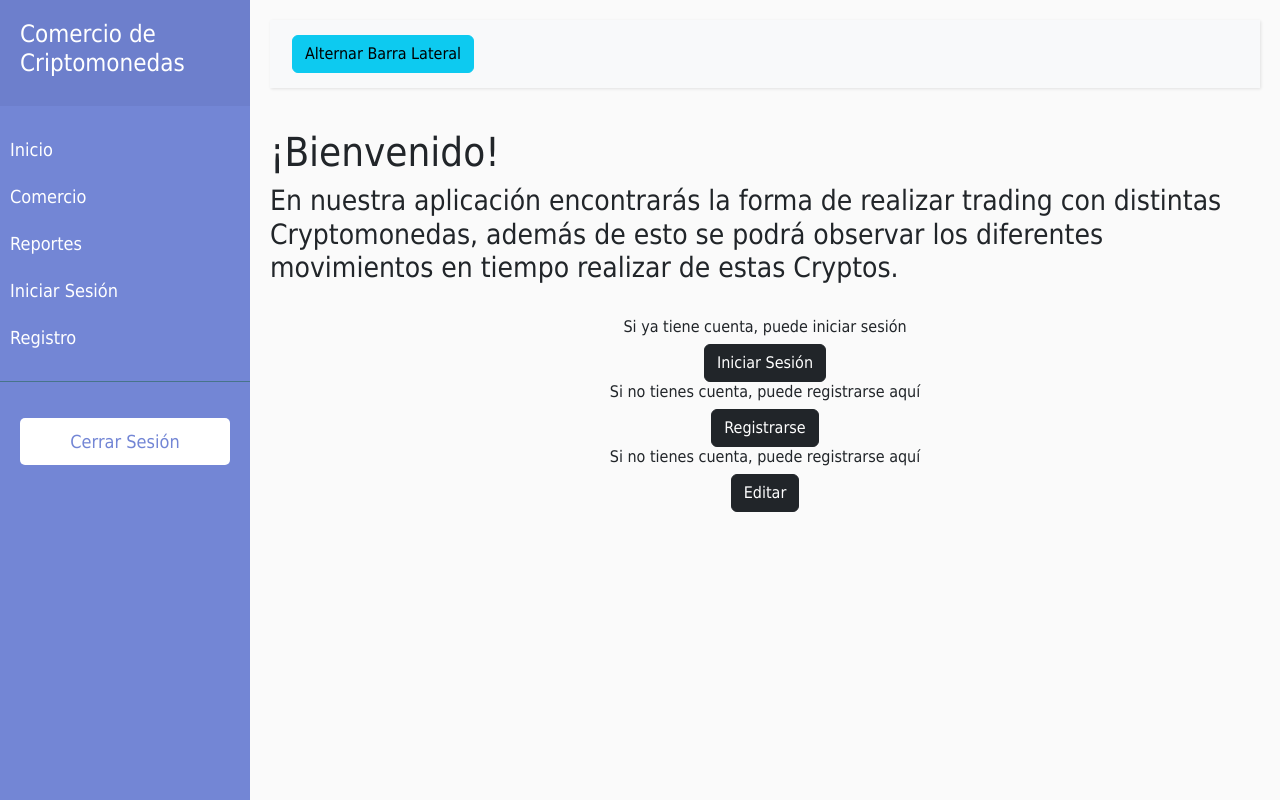
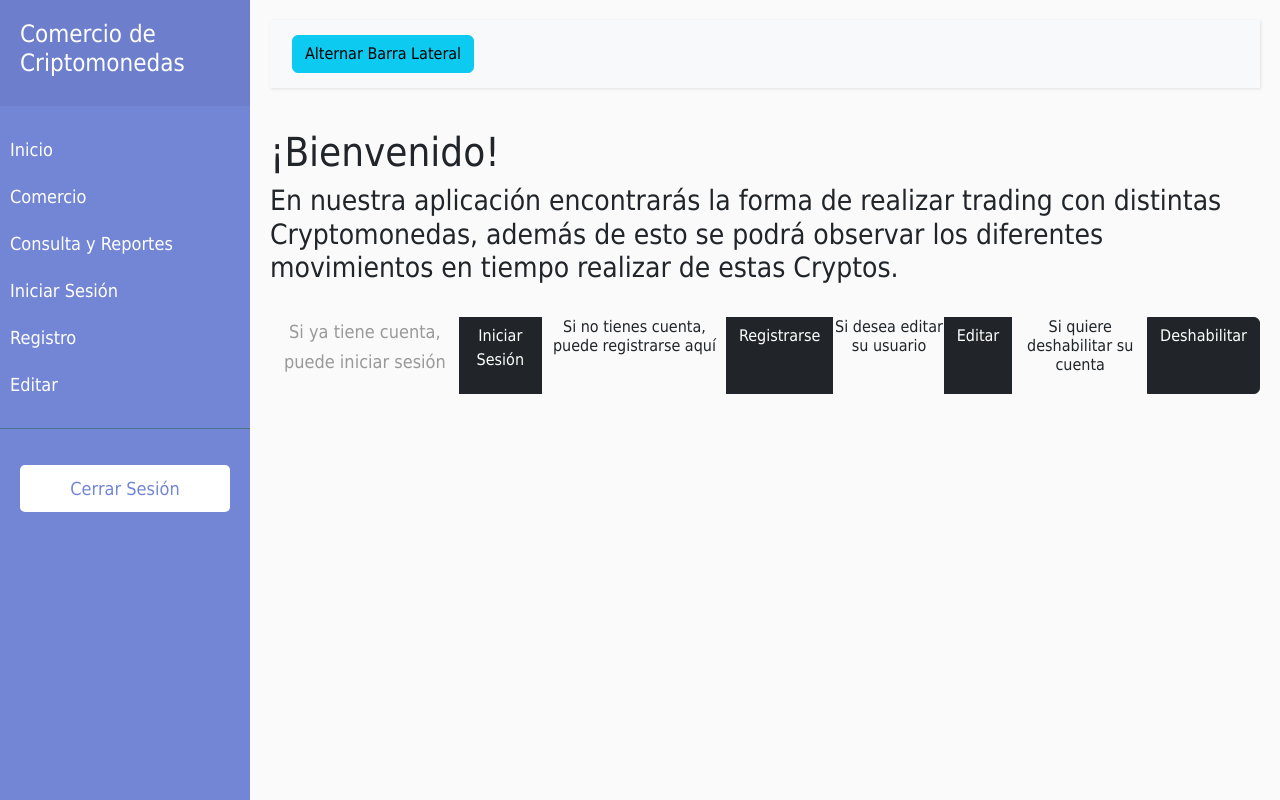
Before and after one commit to Manuela183/ProyectoBotCriptomonedas, a Flask app: page / in a window 1280 px wide. Run offline with Flask 2, Linux system fonts and the light colour scheme; some libraries are stand-ins or nearby versions; some web fonts are replaced.

Commit message:
Se arreglan algunos mensajes de alerta, se crea el deshabilitar y agregan detalles

```diff
--- a/routes.py
+++ b/routes.py
@@ -57,6 +57,7 @@ def registro():
         api = str(request.form['api'])
         api_secret = str(request.form['api_secret'])
         role = "usuario"
+        estado = "enable"
 
         bandera = False
 
@@ -71,8 +72,8 @@ def registro():
             exists = cur.fetchall()
 
             if not exists:
-                cur.execute('INSERT INTO usuario (nickname, password1, email, role, api, api_secret)' 'VALUES (%s,%s,%s,%s,%s,%s)',
-                            (nickname, hash, email, role, api, api_secret))
+                cur.execute('INSERT INTO usuario (nickname, password1, email, role, api, api_secret, estado)' 'VALUES (%s,%s,%s,%s,%s,%s,%s)',
+                            (nickname, hash, email, role, api, api_secret,estado))
 
                 bandera = True
 
@@ -104,10 +105,11 @@ def iniciar_sesion():
         try:
             conn = get_db_connection()
             cur = conn.cursor()
-            cur.execute('''SELECT password1, id, role FROM usuario
+            cur.execute('''SELECT password1, id, role, estado FROM usuario
                         WHERE nickname=%s''', (nickname,))
 
             usuario = cur.fetchall()
+            print(usuario)
 
             if usuario:
                 hash = bcrypt.check_password_hash(usuario[0][0], password1)
@@ -123,7 +125,7 @@ def iniciar_sesion():
             cur.close()
             conn.close()
 
-        if 'id' in session:
+        if 'id' in session and usuario[0][3] == 'enable':
             flash("Ha iniciado sesión con exito")
             return redirect(url_for('index'))
         else:
@@ -179,7 +181,7 @@ def editar():
                 conn.close()
 
         if bandera:
-            flash('Se a editado de forma exitosa')
+            flash('Se ha editado de forma exitosa')
             return render_template('index.html')
 
         flash('Error en la toma de datos')
@@ -200,6 +202,38 @@ def editar():
             flash("Deberá iniciar sesión primero")
             return render_template('index.html')
 
+@app.route('/desable')
+def deshabilitar_usuario():
+
+    if 'id' in session:
+        id = session['id']
+        bandera = True
+        try:
+            conn = get_db_connection()
+            cur = conn.cursor()
+
+            cur.execute('''UPDATE usuario SET estado = 'disable' WHERE id = {}'''.format(id))
+
+
+        except (Exception, psycopg2.Error) as error:
+                bandera = False
+                flash("Error al intentar editar")
+                print("Error al obtener datos de la base de datos", error)
+                return render_template('inicio_sesion.html')
+        finally:
+                conn.commit()
+                cur.close()
+                conn.close()
+        if bandera:
+            flash('Se ha deshabilitado de forma exitosa')
+            return render_template('index.html')
+
+    else:
+        flash('Debe iniciar sesión para deshabilitarse')
+
+
+
+    return render_template('inicio_sesion.html')
 
 @app.route('/report/order/<symbol>')
 def report_order(symbol):
@@ -253,12 +287,15 @@ def download_users():
 
         pdf.cell(w= 50, h= 8, txt='Nombre', border=1, align='C', fill=0)
 
-        pdf.multi_cell(w= 0, h= 8, txt='Correo', border=1, align='C', fill=0)
+        pdf.cell(w= 85, h= 8, txt='Correo', border=1, align='C', fill=0)
+
+        pdf.multi_cell(w= 0, h= 8, txt='Estado', border=1, align='C', fill=0)
 
         for usuario in usuarios:
             pdf.cell(20, 8, str(usuario['id']), border=1)
             pdf.cell(50, 8, str(usuario['nickname']), border=1)
-            pdf.multi_cell(0, 8, str(usuario['email']), border=1)
+            pdf.cell(85, 8, str(usuario['email']), border=1)
+            pdf.multi_cell(0, 8, str(usuario['estado']), border=1)
 
         pdf.ln(10)
 
--- a/templates/base.html
+++ b/templates/base.html
@@ -30,12 +30,15 @@
                         <a href="{{ url_for('trade') }}">Comercio</a>
                     </li>
                     <li>
-                        <a href="{{ url_for('report') }}">Reportes</a>
+                        <a href="{{ url_for('report') }}">Consulta y Reportes</a>
                     <li>
                         <a href="{{ url_for('iniciar_sesion') }}">Iniciar Sesión</a>
                     </li>
                     <li>
                         <a href="{{ url_for('registro') }}">Registro</a>
+                    </li>
+                    <li>
+                        <a href="{{ url_for('editar') }}">Editar</a>
                     </li>
                 </ul>
 
--- a/templates/index.html
+++ b/templates/index.html
@@ -16,6 +16,16 @@
             {{message}}
         </div>
     {% endif %}
+    {% if 'Se ha deshabilitado de forma exitosa' in message %}
+        <div class="alert alert-success">
+            {{message}}
+        </div>
+    {% endif %}
+    {% if 'Se ha editado de forma exitosa' in message %}
+        <div class="alert alert-success">
+            {{message}}
+        </div>
+    {% endif %}
 {% endfor %}
   <div>
     <h1>¡Bienvenido!</h1>
@@ -26,15 +36,19 @@
   </div>
 
   <br>
-  <div class="container text-center" name="botones_index">
-    <h6>Si ya tiene cuenta, puede iniciar sesión</h6>
+
+  <div class="text-center btn-group" name="botones_index" role="group">
+    <p>Si ya tiene cuenta, puede iniciar sesión</p>
     <a href="{{ url_for('iniciar_sesion') }}" class="btn btn-dark" >Iniciar Sesión</a>
     <br>
     <h6>Si no tienes cuenta, puede registrarse aquí</h6>
     <a href="{{ url_for('registro') }}" class="btn btn-dark" >Registrarse</a>
-    <h6>Si no tienes cuenta, puede registrarse aquí</h6>
+
+    <h6>Si desea editar su usuario</h6>
     <a href="{{ url_for('editar')}}" class="btn btn-dark" >Editar</a>
 
+    <h6>Si quiere deshabilitar su cuenta</h6>
+    <a href="{{ url_for('deshabilitar_usuario')}}" class="btn btn-dark" >Deshabilitar</a>
   </div>
 
 </body>
--- a/templates/inicio_sesion.html
+++ b/templates/inicio_sesion.html
@@ -13,6 +13,12 @@
             {{message}}
         </div>
     {% endif %}
+    {% if 'Se ha registrado con exito' in message %}
+        <div class="alert alert-success">
+            {{message}}
+        </div>
+    {% endif %}
+
 {% endfor %}
 
 <h1 class="h3 mb-3 fw-normal">Inicio de Sesión</h1>
```
